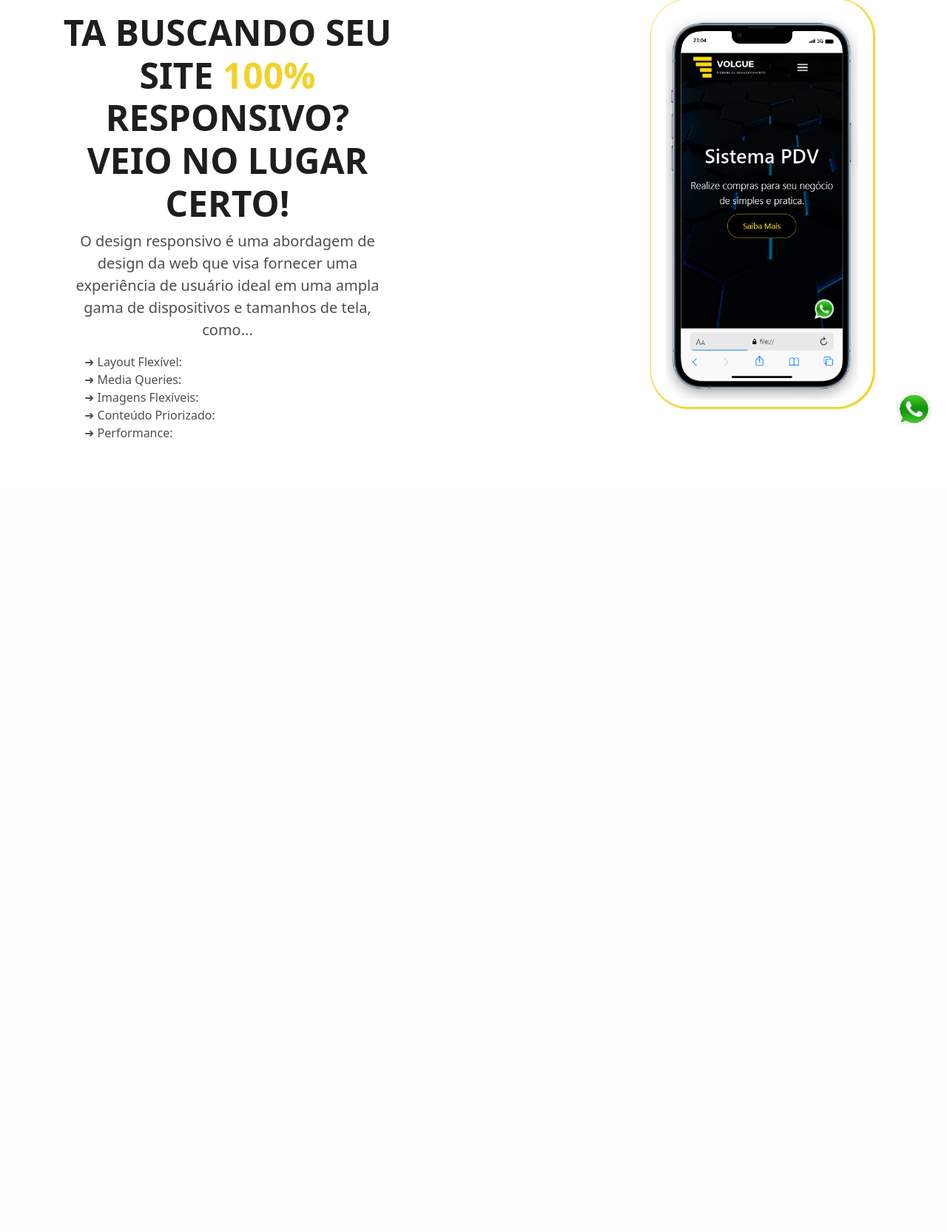
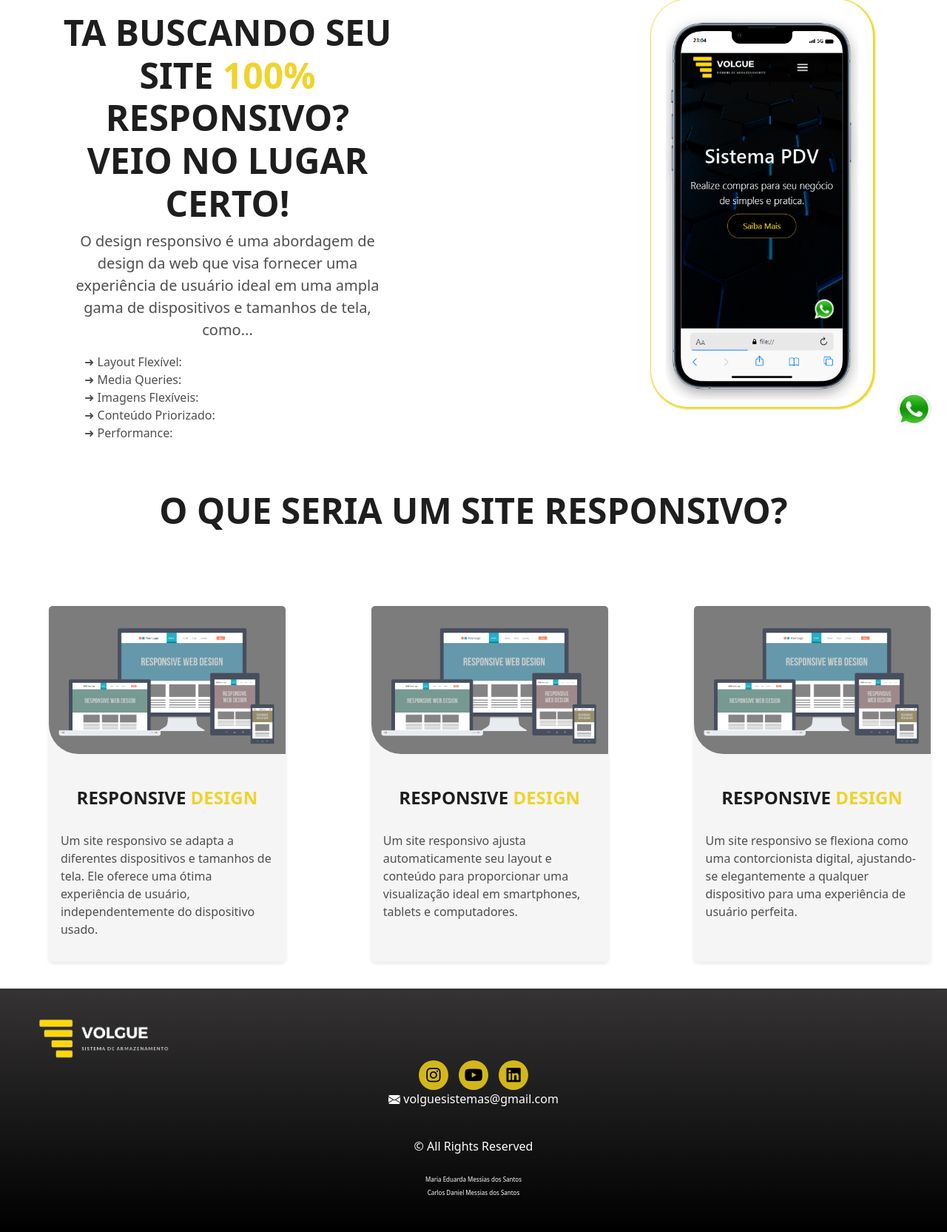
Before and after one commit to CarlosMessiass/ultima, a PHP site: page /responsivedesign.html in a window 1280 px wide. Shown: the part 201-1866 px from the top of the page at 74% size. Before the commit the page ends 792 px from the top, so only its background shows below. Run offline with PHP 8.4, Linux system fonts and the light colour scheme.

Commit message:
cards novo

```diff
--- a/responsivedesign.html
+++ b/responsivedesign.html
@@ -6,6 +6,8 @@
   <meta content="width=device-width, initial-scale=1.0" name="viewport">
   <link rel="icon" type="image/x-icon" href="img/unnamed (1).png">
   <link rel="stylesheet" href="style.css">
+  <link href="https://unpkg.com/aos@2.3.1/dist/aos.css" rel="stylesheet">
+  <link rel="stylesheet" href="https://cdnjs.cloudflare.com/ajax/libs/font-awesome/6.0.0-beta3/css/all.min.css" integrity="sha512-Fo3rlrZj/k7ujTnHg4CGR2D7kSs0v4LLanw2qksYuRlEzO+tcaEPQq7C4pekuS9FKLMb2suRr6yD6OeMjGgA==" crossorigin="anonymous" referrerpolicy="no-referrer" />
 
 <script src="https://code.jquery.com/jquery-3.6.3.min.js" integrity="sha256-Uv9jxBenhLL1+qzfUyxk5wrP+L5qvhwLTP60qjzTpL8=" crossorigin="anonymous"></script>
 <link rel="stylesheet" href="https://cdnjs.cloudflare.com/ajax/libs/font-awesome/6.5.2/css/all.min.css" integrity="sha512-SnH5WK+bZxgPHs44uWIX+LLJAJ9/2PkPKZ5QiAj6Ta86w+fsb2TkcmfRyVX3pBnMFcV7oQPJkl9QevSCWr3W6A==" crossorigin="anonymous" referrerpolicy="no-referrer" />
@@ -76,7 +78,12 @@
                         <div class="line-mf"></div>
 
                         <div class="envolta">
-                        <img src="img/Captura de tela 2024-05-01 230449.png" width="300px" alt="">
+                            <img
+                            data-aos="fade-up"
+                            data-aos-delay="800"
+                            data-aos-duration="400"
+                            data-aos-easing="ease-in-out"
+                            src="img/Captura de tela 2024-05-01 230449.png" width="300px" alt="">
                         </div>
                     </div>
                 </div>
@@ -89,7 +96,12 @@
             <div class="row">
                 <div class="col-sm-5">
                     <div class="title-box text-center">
-                        <h3 id="" class="title-a">
+                        <h3 id="" class="title-a"
+                            data-aos="fade-up"
+                            data-aos-delay="800"
+                            data-aos-duration="400"
+                            data-aos-easing="ease-in-out"
+                            id="" class="title-a">
                             Ta buscando seu Site <span>100%</span> Responsivo? <br>Veio no Lugar certo!
                         </h3>
                         <div class="textweb">
@@ -111,5 +123,119 @@
         </div>
     </section>
 
+    <!-- Titulo -->
+
+    <section id="service" class="services-mf route">
+        <div class="container">
+            <div class="row">
+                <div class="col-sm-12">
+                    <div class="title-box text-center">
+                        <h3 id="" class="title-a">
+                            O que seria um site responsivo?
+                        </h3>
+                    </div>
+                </div>
+            </div>
+        </div>
+        </section>
+
+        <!-- Card Slide -->
+
+        <div class="card-slider">
+            <div class="card">
+              <img src="img/responsive-web-design.jpg" alt="Card Image">
+              <h2 id="" class="title-a"><br>
+                Responsive <span>Design</span>
+            </h2>
+              <p>Um site responsivo se adapta a diferentes dispositivos e tamanhos de tela. Ele oferece uma ótima experiência de usuário, independentemente do dispositivo usado.</p>
+            </div>
+            <div class="card">
+              <img src="img/responsive-web-design.jpg" alt="Card Image">
+              <h2 id="" class="title-a"><br>
+                Responsive <span>Design</span>
+            </h2>
+              <p>Um site responsivo ajusta automaticamente seu layout e conteúdo para proporcionar uma visualização ideal em smartphones, tablets e computadores.</p>
+            </div>
+            <div class="card">
+              <img src="img/responsive-web-design.jpg" alt="Card Image">
+              <h2 id="" class="title-a"><br>
+                Responsive <span>Design</span>
+            </h2>
+              <p>Um site responsivo se flexiona como uma contorcionista digital, ajustando-se elegantemente a qualquer dispositivo para uma experiência de usuário perfeita.</p>
+            </div>
+            <div class="card">
+              <img src="img/responsive-web-design.jpg" alt="Card Image">
+              <h2 id="" class="title-a"><br>
+                Responsive <span>Design</span>
+            </h2>
+              <p>Um site responsivo é como uma camaleão digital, mudando suas cores e formas para se adequar a qualquer tela.</p>
+            </div>
+            <div class="card">
+              <img src="img/responsive-web-design.jpg" alt="Card Image">
+              <h2 id="" class="title-a"><br>
+                Responsive <span>Design</span>
+            </h2>
+              <p>Um site responsivo é como um mestre da adaptação digital, moldando-se harmoniosamente para atender às necessidades de qualquer dispositivo.
+                </p>
+            </div>
+            <div class="card">
+              <img src="img/responsive-web-design.jpg" alt="Card Image">
+              <h2 id="" class="title-a"><br>
+                Responsive <span>Design</span>
+            </h2>
+              <p>Um site responsivo é como um arquiteto inteligente, projetando uma experiência de navegação perfeita em qualquer dispositivo.</p>
+            </div>
+          </div>
+          <button class="prev-arrow">
+            <i class="fas fa-angle-left"></i>
+          </button>
+          <button class="next-arrow">
+            <i class="fas fa-angle-right"></i>
+          </button>
+
+          <!-- Rodapé -->
+
+          <footer>
+            <div class="interface">
+                <div class="flex">
+                <div class="line-footer">
+                    <div class="logo-footer">
+                        <img src="img/logo_semfundo.png" width="180px" alt="Logotipo Volgue Sistemas">
+                    </div>
+                    <div class="btn-social" top="300">
+                        <a href="https://www.instagram.com/volgue_oficial/" target="_blank"><button><i class="fa-brands fa-instagram"></i></button></a>
+                        <a href="#" target="_blank"><button><i class="fa-brands fa-youtube"></i></button></a>
+                        <a href="#" target="_blank"><button><i class="fa-brands fa-linkedin"></i></i></button></a>
+                    </div>
+                </div>
+                </div>
+            <div class="line-footer">
+                <p><svg xmlns="http://www.w3.org/2000/svg" width="16" height="16" fill="currentColor" class="bi bi-envelope-fill" viewBox="0 0 16 16">
+                    <path d="M.05 3.555A2 2 0 0 1 2 2h12a2 2 0 0 1 1.95 1.555L8 8.414zM0 4.697v7.104l5.803-3.558zM6.761 8.83l-6.57 4.027A2 2 0 0 0 2 14h12a2 2 0 0 0 1.808-1.144l-6.57-4.027L8 9.586zm3.436-.586L16 11.801V4.697z"/>
+                  </svg> <a href="mailto:volguesistemas@gmail.com">volguesistemas@gmail.com</a></p><br>
+
+
+            </div>
+            </div>
+                <div class="container">
+                    <div class="row">
+                        <div class="col-sm-12">
+                            <div class="copyright-box">
+                                <p class="copyright">© All Rights Reserved</p><br>
+                            </div>
+                        </div>
+                    </div>
+                </div>
+                <h6> <span class="extra-small">Maria Eduarda Messias dos Santos</h6>
+                    <h6> <span class="extra-small">Carlos Daniel Messias dos Santos</h6>
+        </footer>
+
+
+
+        <script src="https://unpkg.com/aos@2.3.1/dist/aos.js"></script>
+                    <script>
+                        AOS.init();
+                      </script>
+
 </body>
 </html>
--- a/style.css
+++ b/style.css
@@ -1507,3 +1507,72 @@ h6{
 .envolta2 img:hover {
   transform: translateY(-5px);
 }
+
+/* Card slide */
+
+.card {
+  flex: 0 0 20rem;
+  background-color: #f5f5f5;
+  border-radius: 5px;
+  box-shadow: 0 2px 5px rgba(0, 0, 0, 0.1);
+  overflow: hidden;
+  transition: transform 0.3s ease-in-out;
+}
+
+.card:hover {
+  transform: scale(1.05);
+}
+
+.card img {
+  width: 100%;
+  height: 200px;
+  object-fit: cover;
+  border-radius: 0 0 0 40px;
+}
+
+.card h2 {
+  margin: 0;
+  padding: 1rem;
+  font-size: 1.5rem;
+  font-weight: bold;
+}
+
+.card p {
+  padding: 1rem;
+  font-size: 1rem;
+  line-height: 1.5;
+}
+
+.card-slider {
+  display: flex;
+  overflow-x: auto;
+  scroll-snap-type: x mandatory;
+  scroll-behavior: smooth;
+  gap: 1rem;
+  padding: 1rem;
+}
+
+.prev-arrow,
+.next-arrow {
+  position: absolute;
+  top: 50%;
+  transform: translateY(-50%);
+  background-color: transparent;
+  border: none;
+  font-size: 2rem;
+  color: #fff;
+  cursor: pointer;
+  z-index: 1;
+}
+
+.prev-arrow {
+  left: 0;
+}
+
+.next-arrow {
+  right: 0;
+}
+
+.card span {
+  color: #f0d32a;
+}
--- a/webdesign.html
+++ b/webdesign.html
@@ -120,7 +120,7 @@
                             data-aos-delay="800"
                             data-aos-duration="400"
                             data-aos-easing="ease-in-out"
-                            class="yellow-button">SOLICITE UM ORÇAMENTO <i class="fa-brands fa-whatsapp"></i></button> DANIEL ZIKA
+                            class="yellow-button">SOLICITE UM ORÇAMENTO <i class="fa-brands fa-whatsapp"></i></button>
 
 
                         <section id="service" class="services-mf route">
@@ -162,7 +162,6 @@
                                             <h3 id="" class="title-a">
                                                 O que está sendo entrege para você?
                                             </h3>
-                                            <div class="line-mf"></div>
                                         </div>
                                     </div>
                                 </div>
```
Also changed, not shown: main.js (+12 -0 lines), webdevelopment.html (+30 -4 lines), img/responsive-web-design.jpg (added).
